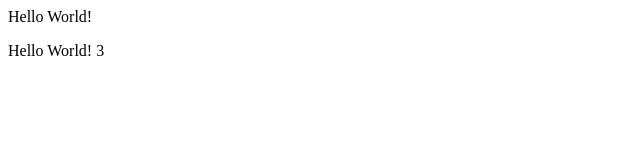
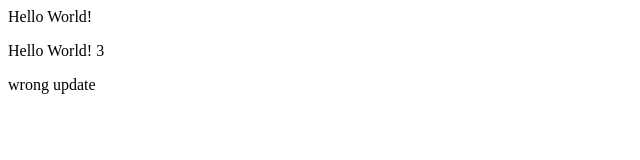
Before and after one commit to felipecembranelliorg/git-exercise, a plain HTML site: page index.html in a window 1280 px wide. Shown: the whole page, without its empty margins (0-640 px from the left). Drawn offline with Linux system fonts and the light colour scheme.

Commit message:
wrong update

```diff
--- a/index.html
+++ b/index.html
@@ -2,5 +2,6 @@
   <body>
 	<p>Hello World!</p>
     <p>Hello World! 3</p>
+    <p>wrong update</p>
   </body>
 </html>
```
